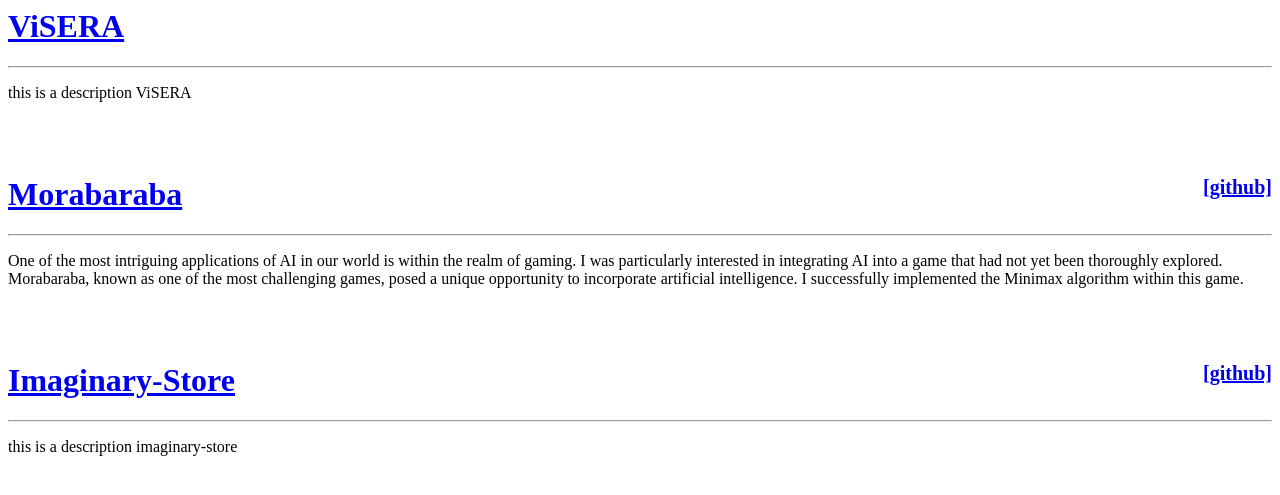
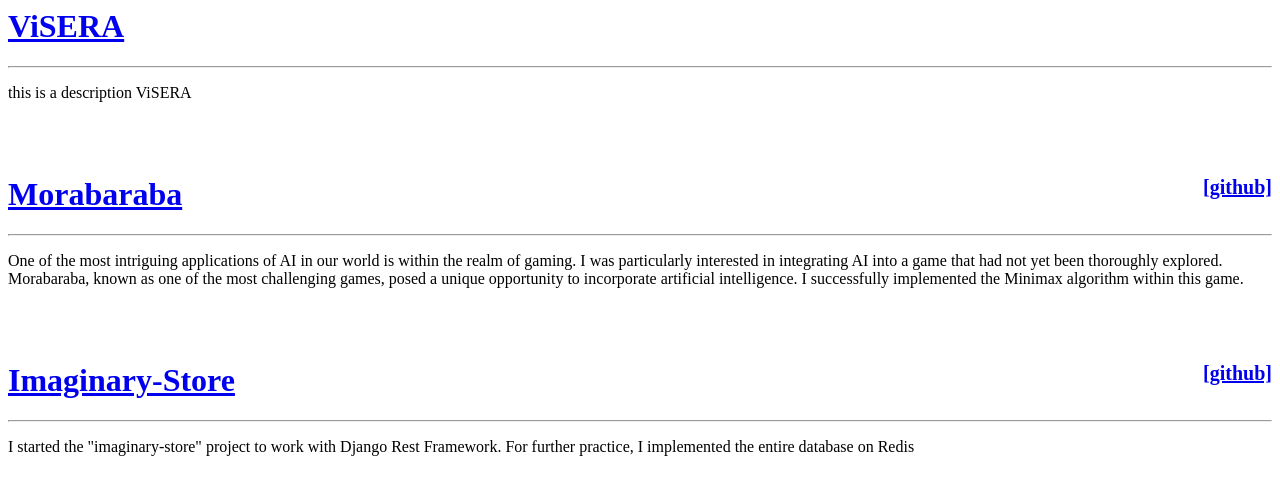
Before and after one commit to mostafasalarikhaniki/mostafasalarikhaniki.github.io, a Jekyll site: the page _pages/projects.html, which Jekyll copies as it is, in a window 1280 px wide. Shown: the top 495 px of the page. Built offline with Jekyll 4.4.1, drawn with Linux system fonts in a browser that asks for light colours.

Commit message:
add desciption imaginary-store

```diff
--- a/_pages/projects.html
+++ b/_pages/projects.html
@@ -55,7 +55,8 @@
     </h1>
     <hr>
     <p>
-        this is a description imaginary-store
+        I started the "imaginary-store" project to work with Django Rest Framework.
+        For further practice, I implemented the entire database on Redis
     </p>
 
  </body>
```
